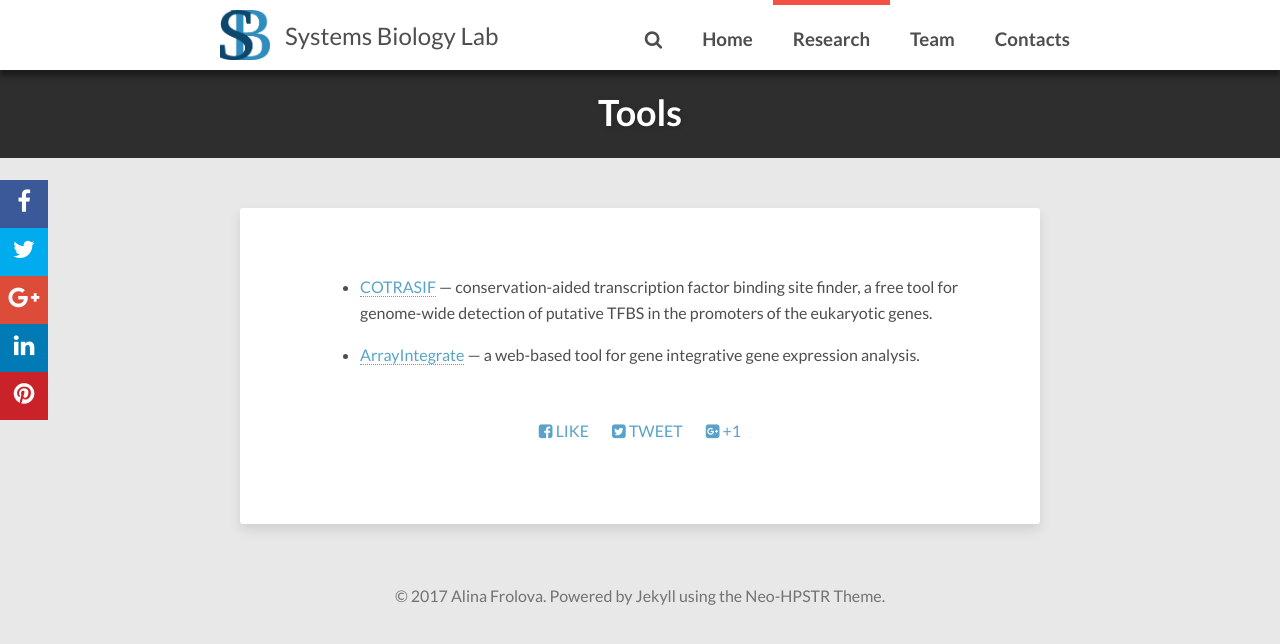
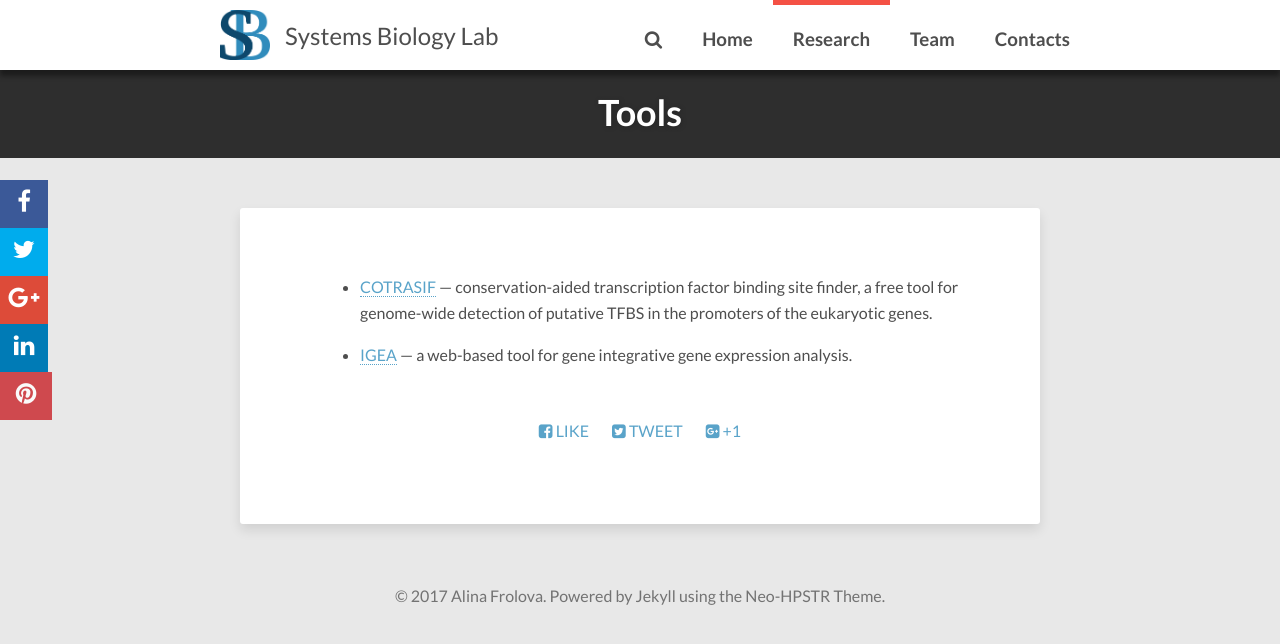
Before and after one commit to sysbio-vo/old.sysbio-vo.github.io, a Jekyll site: the page built from research/tools/index.md, in a window 1280 px wide. Shown: the top 644 px of the page. Built offline with Jekyll 4.4.1, drawn with Linux system fonts in a browser that asks for light colours; nearby versions of some CDN libraries; comment, search, counter and statistics services are not loaded.

Commit message:
fix broken links, rename to IGEA, add link to github in IGEA description

```diff
--- a/_config.yml
+++ b/_config.yml
@@ -27,8 +27,8 @@
         url: '/research/publications'
       - title: 'Tools'
         url: '/research/tools'
-      - title: 'ArrayIntegrate'
-        url: '/research/tools/arrayintegrate'
+      - title: 'IGEA'
+        url: '/research/tools/igea'
 
       #- title: 'Protocols'
       #  url: '/research/protocols'
--- a/research/tools/index.md
+++ b/research/tools/index.md
@@ -7,4 +7,4 @@
 
 * [COTRASIF](http://biomed.org.ua/COTRASIF/) --- conservation-aided transcription factor binding site finder, a free tool for genome-wide detection of putative TFBS in the promoters of the eukaryotic genes.
 
-* <a href="{{ site.url }}/research/arrayintegrate/">ArrayIntegrate</a> --- a web-based tool for gene integrative gene expression analysis.
+* <a href="{{ site.url }}/research/tools/igea">IGEA</a> --- a web-based tool for gene integrative gene expression analysis.
```
Also changed, not shown: research/tools/igea/index.md (renamed from research/tools/arrayintegrate/index.md, +2 -0 lines).
